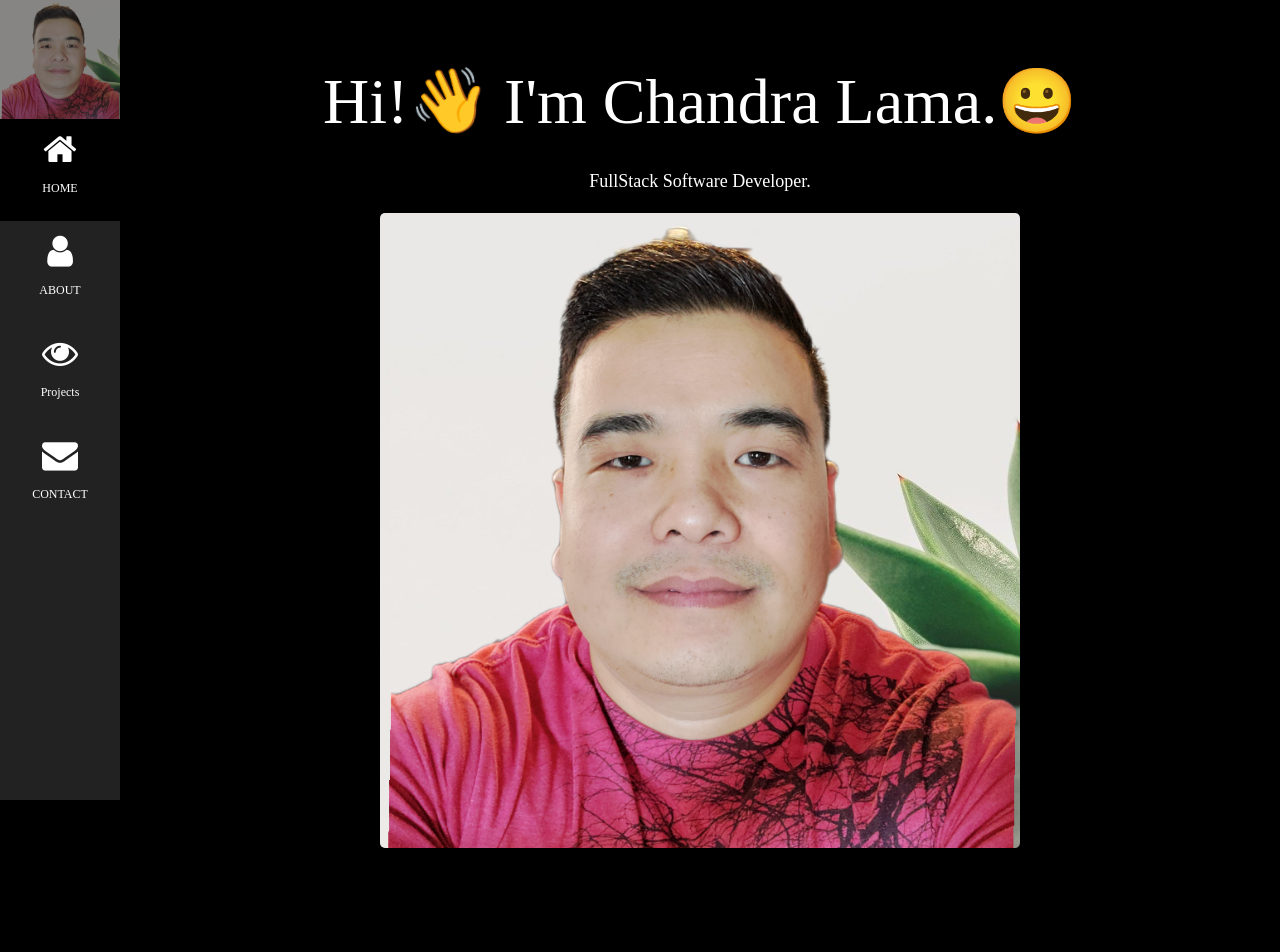
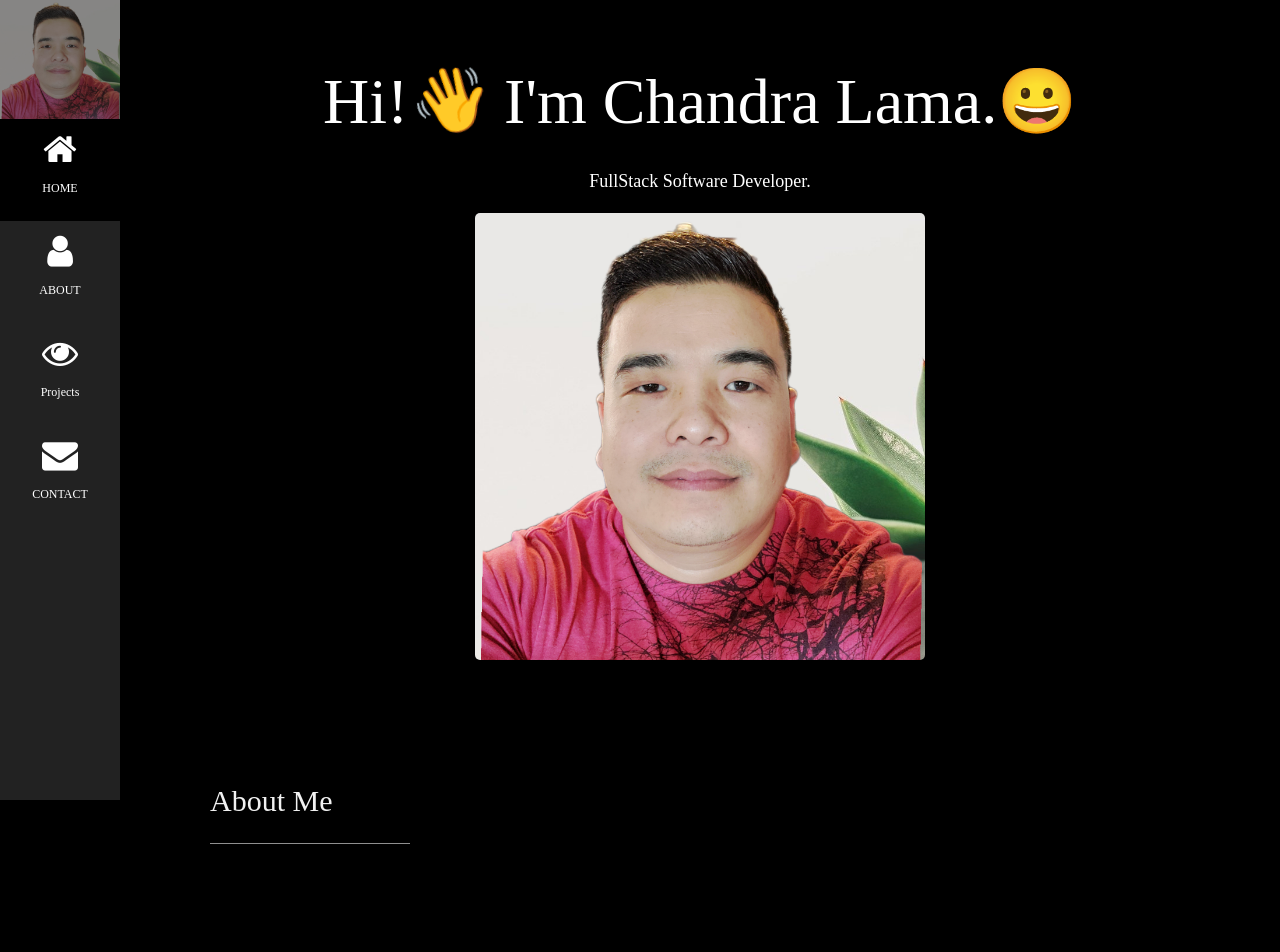
Before and after one commit to iamme24cl/my-website, a React (Create React App) app: page / in a window 1280 px wide. Shown: the top 952 px of the page. Built offline with nearby package versions, Linux system fonts and the light colour scheme; a web font is replaced by a local one.

Commit message:
added css animation to type the about section on the screen upon page load

```diff
--- a/src/components/About.js
+++ b/src/components/About.js
@@ -5,6 +5,32 @@ const About = () => {
       <div className="w3-content w3-justify w3-text-grey w3-padding-64" id="about">
         <h2 className="w3-text-light-grey">About Me</h2>
         <hr style={{ width:"200px" }} className="w3-opacity"/>
+        <section className="css-typing">
+          <p>Full Stack Software Developer brought up on JavaScript and Ruby on Rails.</p>
+
+          <p>
+            Background in Food and Wine Industry with strong interpersonal skills and rigorous positivity.
+          </p>
+
+          <p>
+            Excellent at analyzing and assessing customer needs and delivering products and services clients love.
+          </p>
+
+          <p>
+            Passionate problem solver. A big believer of positive company culture, inclusive kindness and
+          </p>
+
+          <p>
+            innovative thinking.I take great pleasure in learning new technologies, debugging errors,
+          </p>
+
+          <p>
+            exploring new ideas & solutions, and sincerely dedicating myself to bringing the idea to life.
+          </p>
+        </section>
+
+        {/* Display only in screens smaller than 600 px */}
+        <section className="about-section-small">
           <p>
             Full Stack Software Developer brought up on JavaScript and Ruby on Rails. Background in Food and Wine Industry with strong interpersonal skills and rigorous positivity.
           </p>
@@ -15,6 +41,8 @@ const About = () => {
           <p>
             I take great pleasure in learning new technologies, debugging errors, exploring new ideas & solutions, and sincerely dedicating myself to bringing the idea to life.
           </p>
+        </section>
+
         <h3 className="w3-padding-16 w3-text-light-grey">My Skills</h3>
         <p className="w3-wide">Frontend Programming</p>
         <div className="w3-white">
--- a/src/components/HomePage.js
+++ b/src/components/HomePage.js
@@ -7,7 +7,7 @@ const HomePage = () => {
       <header className="w3-container w3-padding-32 w3-center w3-black" id="home">
         <h1 className="w3-jumbo"><span>Hi!<span className="wave"> 👋</span> I'm</span> Chandra Lama.<span>&#128512;</span></h1>
         <p>FullStack Software Developer.</p>
-        <img src="Photo_1619833647159_Processed.png" alt="boy" className="w3-image my-image" width="640" height="890" />
+        <img src="Photo_1619833647159_Processed.png" alt="boy" className="w3-image my-image" width="450" height="650" />
       </header>
     </div>
   );
--- a/src/styles.css
+++ b/src/styles.css
@@ -71,13 +71,225 @@ img.project-image:hover {
   100% { transform: rotate( 0.0deg) }
 }
 
+/* Hide small about section on larger screens */
+.about-section-small {
+  display: none;
+}
+
+/* About Section Typewriter Effect */
+.css-typing p {
+  white-space: nowrap;
+  overflow: hidden;
+  font-weight: bold;
+  width: 100%;
+}
+.css-typing p:nth-child(1) {
+  -webkit-animation: type 5s steps(40, end);
+  animation: type 5s steps(40, end);
+  -webkit-animation-fill-mode: forwards;
+  animation-fill-mode: forwards;
+}
+
+.css-typing p:nth-child(2) {
+  opacity: 0;
+  -webkit-animation: type2 5s steps(40, end);
+  animation: type2 5s steps(40, end);
+  -webkit-animation-delay: 4s;
+  animation-delay: 4s;
+  -webkit-animation-fill-mode: forwards;
+  animation-fill-mode: forwards;
+}
+
+.css-typing p:nth-child(3) {
+  opacity: 0;
+  -webkit-animation: type3 5s steps(40, end);
+  animation: type3 5s steps(40, end);
+  -webkit-animation-delay: 9s;
+  animation-delay: 9s;
+  -webkit-animation-fill-mode: forwards;
+  animation-fill-mode: forwards;
+}
+
+.css-typing p:nth-child(4) {
+  opacity: 0;
+  -webkit-animation: type4 5s steps(40, end);
+  animation: type3 5s steps(40, end);
+  -webkit-animation-delay: 13s;
+  animation-delay: 14s;
+  -webkit-animation-fill-mode: forwards;
+  animation-fill-mode: forwards;
+}
+
+.css-typing p:nth-child(5) {
+  width: 100%;
+  opacity: 0;
+  -webkit-animation: type5 5s steps(40, end);
+  animation: type3 5s steps(40, end);
+  -webkit-animation-delay: 18s;
+  animation-delay: 18s;
+  -webkit-animation-fill-mode: forwards;
+  animation-fill-mode: forwards;
+}
+
+.css-typing p:nth-child(6) {
+  opacity: 0;
+  -webkit-animation: type6 5s steps(40, end);
+  animation: type3 5s steps(40, end);
+  -webkit-animation-delay: 23s;
+  animation-delay: 23s;
+  -webkit-animation-fill-mode: forwards;
+  animation-fill-mode: forwards;
+}
+
+@keyframes type {
+  0% {
+    width: 0;
+  }
+}
+
+@-webkit-keyframes type {
+  0% {
+    width: 0;
+  }
+}
+
+@keyframes type2 {
+  0% {
+    width: 0;
+  }
+  1% {
+    opacity: 1;
+  }
+  100% {
+    opacity: 1;
+  }
+}
+
+@-webkit-keyframes type2 {
+  0% {
+    width: 0;
+  }
+  1% {
+    opacity: 1;
+  }
+  100% {
+    opacity: 1;
+  }
+}
+
+@keyframes type3 {
+  0% {
+    width: 0;
+  }
+  1% {
+    opacity: 1;
+  }
+  100% {
+    opacity: 1;
+  }
+}
+
+@-webkit-keyframes type3 {
+  0% {
+    width: 0;
+  }
+  1% {
+    opacity: 1;
+  }
+  100% {
+    opacity: 1;
+  }
+}
+
+@keyframes type4 {
+  0% {
+    width: 0;
+  }
+  1% {
+    opacity: 1;
+  }
+  100% {
+    opacity: 1;
+  }
+}
+
+@-webkit-keyframes type4 {
+  0% {
+    width: 0;
+  }
+  1% {
+    opacity: 1;
+  }
+  100% {
+    opacity: 1;
+  }
+}
+
+@keyframes type5 {
+  0% {
+    width: 0;
+  }
+  1% {
+    opacity: 1;
+  }
+  100% {
+    opacity: 1;
+  }
+}
+
+@-webkit-keyframes type5 {
+  0% {
+    width: 0;
+  }
+  1% {
+    opacity: 1;
+  }
+  100% {
+    opacity: 1;
+  }
+}
+
+
+@keyframes type6 {
+  0% {
+    width: 0;
+  }
+  1% {
+    opacity: 1;
+  }
+  100% {
+    opacity: 1;
+  }
+}
+
+@-webkit-keyframes type6 {
+  0% {
+    width: 0;
+  }
+  1% {
+    opacity: 1;
+  }
+  100% {
+    opacity: 1;
+  }
+}
+
 
 /*************** Media Queries *************/
 
-/* Remove margins from "page content" on small screens */
 @media only screen and (max-width: 600px) {
+  /* Remove margins from "page content" on small screens */
   #main {
     margin-left: 0;
+  }
+
+  /* Reduce testimonials image size for smaller screens */
+  img.w3-left.w3-circle.w3-margin-right {
+    width: 60px;
+  }
+
+  .project-image-container {
+    height: auto;
   }
 }
 
@@ -86,14 +298,14 @@ img.project-image:hover {
   #main {
     padding: 10px;
   }
-}
 
-/* Reduce testimonials image size for smaller screens */
-@media only screen and (max-width: 600px) {
-  img.w3-left.w3-circle.w3-margin-right {
-    width: 60px;
+  /* Hide css typing section on small screens */
+  .css-typing {
+    display: none;
   }
-  .project-image-container {
-    height: auto;
+
+  /* display small about section in larger screens */
+  .about-section-small {
+    display: block;
   }
 }
```
Lines whose indentation alone changed are shown as unchanged.
